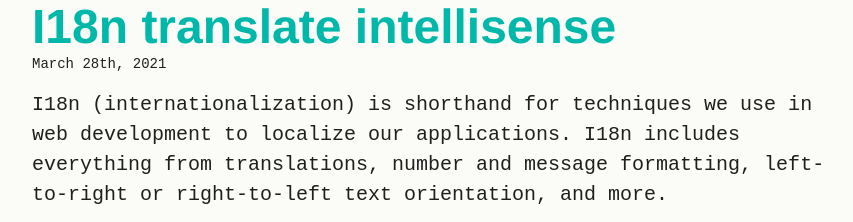
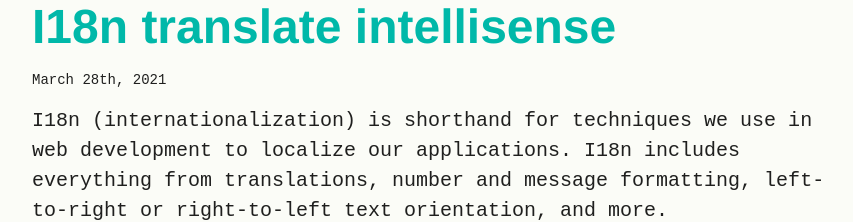
Before and after one commit to sakarisson/sakarisson.com, a Next.js app: page /posts/i18n-intellisense in a window 1280 px wide. Shown: the part 250-472 px from the top of the page, without its empty margins (208-1061 px from the left). Built offline with nearby package versions, Linux system fonts and the light colour scheme.

Commit message:
Fix margins

```diff
--- a/pages/posts/[slug].tsx
+++ b/pages/posts/[slug].tsx
@@ -10,6 +10,10 @@ import CustomMarkdown from '../../src/components/CustomMarkdown';
 import SEO from '../../src/components/SEO';
 
 const TitleContainer = styled.div`
+  padding-bottom: 1em;
+`;
+
+const SmallContainer = styled.div`
   padding-bottom: 1em;
 `;
 
@@ -30,8 +34,10 @@ const PostTemplate: NextPage<Props> = ({
     <SEO title={title} description={description} />
     <TitleContainer>
       <Title>{title}</Title>
+    </TitleContainer>
+    <SmallContainer>
       <Small>{date}</Small>
-    </TitleContainer>
+    </SmallContainer>
     <CustomMarkdown>{content}</CustomMarkdown>
   </>
 );
```
